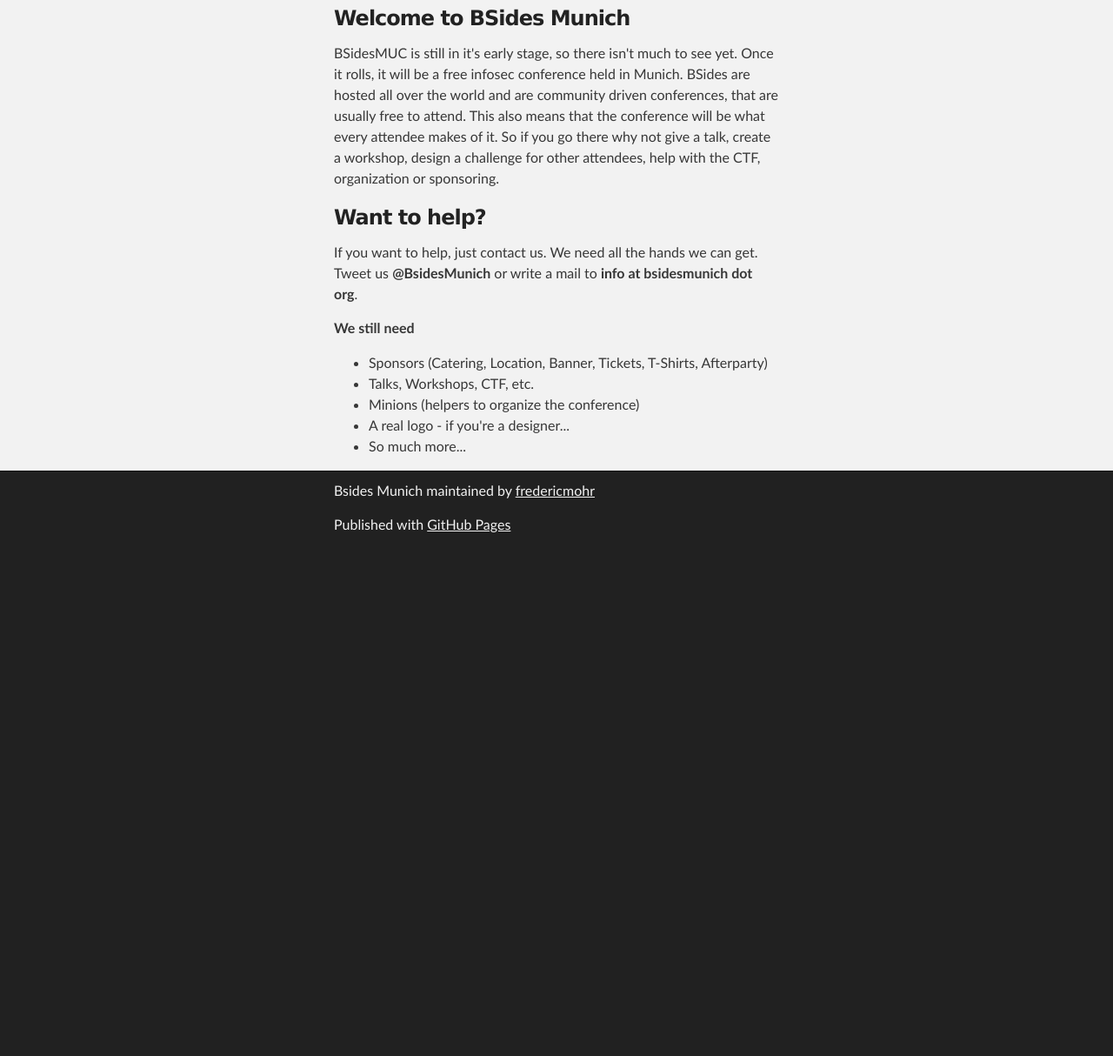
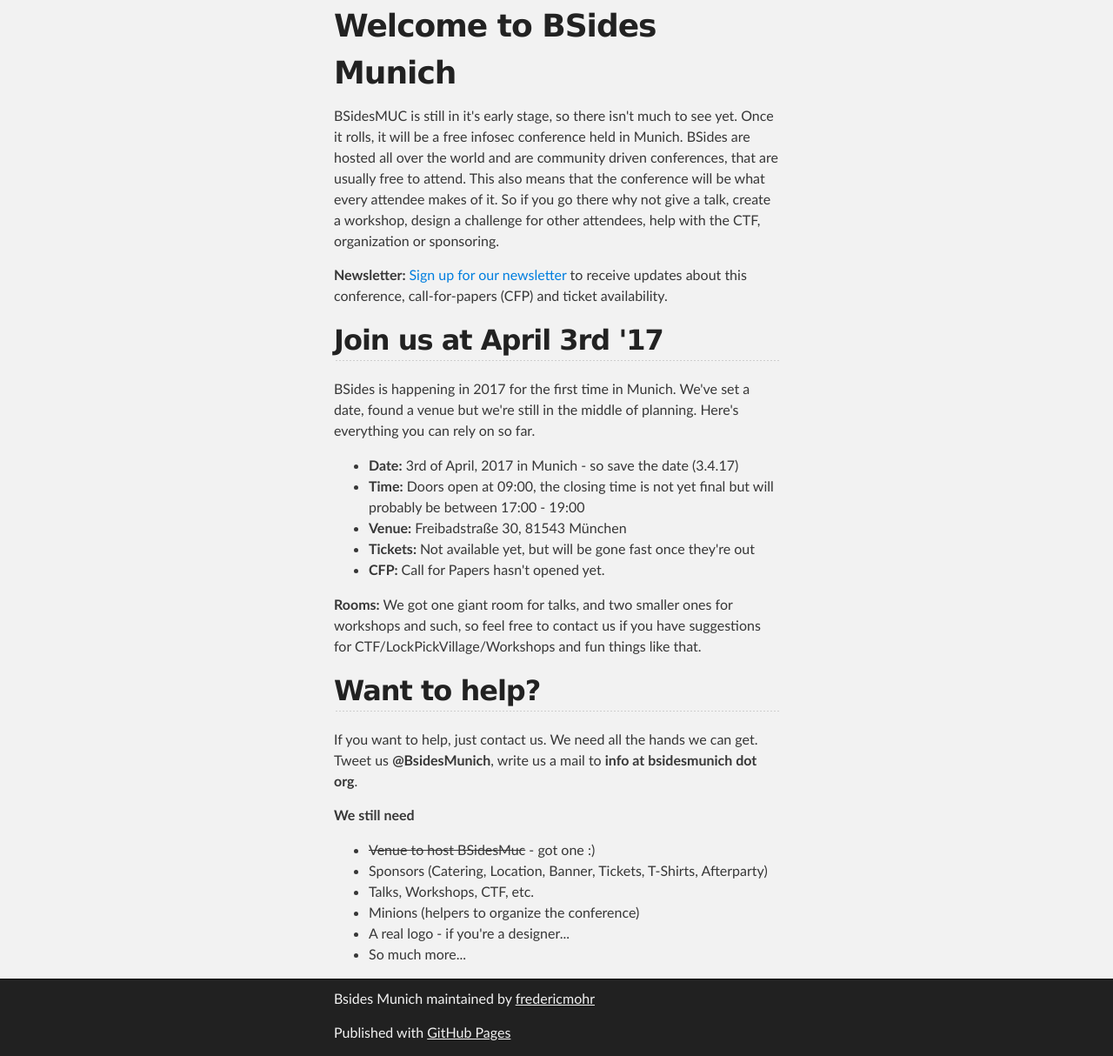
Before and after one commit to BSidesMUC/bsmuc16, a plain HTML site: page index.html in a window 1280 px wide. Shown: the part 308-1522 px from the top of the page at 87% size. Before the commit the page ends 938 px from the top, so only its background shows below. Drawn offline with Linux system fonts and the light colour scheme.

Commit message:
added lots of info for visitors such as date, venue and newsletter link

```diff
--- a/index.html
+++ b/index.html
@@ -17,19 +17,36 @@
     <!-- MAIN CONTENT -->
     <div id="main_content_wrap" class="outer">
       <section id="main_content" class="inner">
-        <h3><a name="welcome-to-bsides-munich" href="#welcome-to-bsides-munich"><span></span></a>Welcome to BSides Munich</h3>
-		<p>BSidesMUC is still in it's early stage, so there isn't much to see yet. Once it rolls, it will be a free infosec conference held in Munich. BSides are hosted all over the world and are community driven conferences, that are usually free to attend. This also means that the conference will be what every attendee makes of it. So if you go there why not give a talk, create a workshop, design a challenge for other attendees, help with the CTF, organization or sponsoring.
+        <h1><a name="welcome-to-bsides-munich" href="#welcome-to-bsides-munich"><span></span></a>Welcome to BSides Munich</h1>
+		<p>BSidesMUC is still in it's early stage, so there isn't much to see yet. Once it rolls, it will be a free infosec conference held in Munich. BSides are hosted all over the world and are community driven conferences, that are usually free to attend. This also means that the conference will be what every attendee makes of it. So if you go there why not give a talk, create a workshop, design a challenge for other attendees, help with the CTF, organization or sponsoring.</p>
+		<p><strong>Newsletter: </strong><a href="http://eepurl.com/cnowsD">Sign up for our newsletter</a> to receive updates about this conference, call-for-papers (CFP) and ticket availability.</p>
 
-		<h3><a name="want-to-help" href="#want-to-help"><span></span></a>Want to help?</h3>
-		<p>If you want to help, just contact us. We need all the hands we can get. Tweet us <strong>@BsidesMunich</strong> or write a mail to <strong>info at bsidesmunich dot org</strong>.</p>
-		<p><strong>We still need</strong></p>
+		<h2>Join us at April 3rd '17</h2>
+			<p>BSides is happening in 2017 for the first time in Munich. We've set a date, found a venue but we're still in the middle of planning. Here's everything you can rely on so far.</p>
 		<ul>
+			<li><strong>Date:</strong> 3rd of April, 2017 in Munich - so save the date (3.4.17)</li>
+			<li><strong>Time:</strong> Doors open at 09:00, the closing time is not yet final but will probably be between 17:00 - 19:00</li>
+			<li><strong>Venue:</strong> Freibadstraße 30, 81543 München</li>
+			<li><strong>Tickets: </strong>Not available yet, but will be gone fast once they're out</li>
+			<li><strong>CFP: </strong>Call for Papers hasn't opened yet.</li>
+		</ul>
+
+		<p><strong>Rooms:</strong> We got one giant room for talks, and two smaller ones for workshops and such, so feel free to contact us if you have suggestions for CTF/LockPickVillage/Workshops and fun things like that.</p>
+
+		<h2><a name="want-to-help" href="#want-to-help"><span></span></a>Want to help?</h2>
+		<p>If you want to help, just contact us. We need all the hands we can get. Tweet us <strong>@BsidesMunich</strong>, write us a mail to <strong>info at bsidesmunich dot org</strong>.</p>
+		<strong>We still need</strong>
+		<ul>
+			<li><strike>Venue to host BSidesMuc</strike> - got one :)</li>
 			<li>Sponsors (Catering, Location, Banner, Tickets, T-Shirts, Afterparty)</li>
 			<li>Talks, Workshops, CTF, etc.</li>
 			<li>Minions (helpers to organize the conference)</li>
 			<li>A real logo - if you're a designer...</li>
 			<li>So much more...</li>
 		</ul>
+
+
+		<!-- END MAIN CONTENT SECTION -->
       </section>
     </div>
 
```
